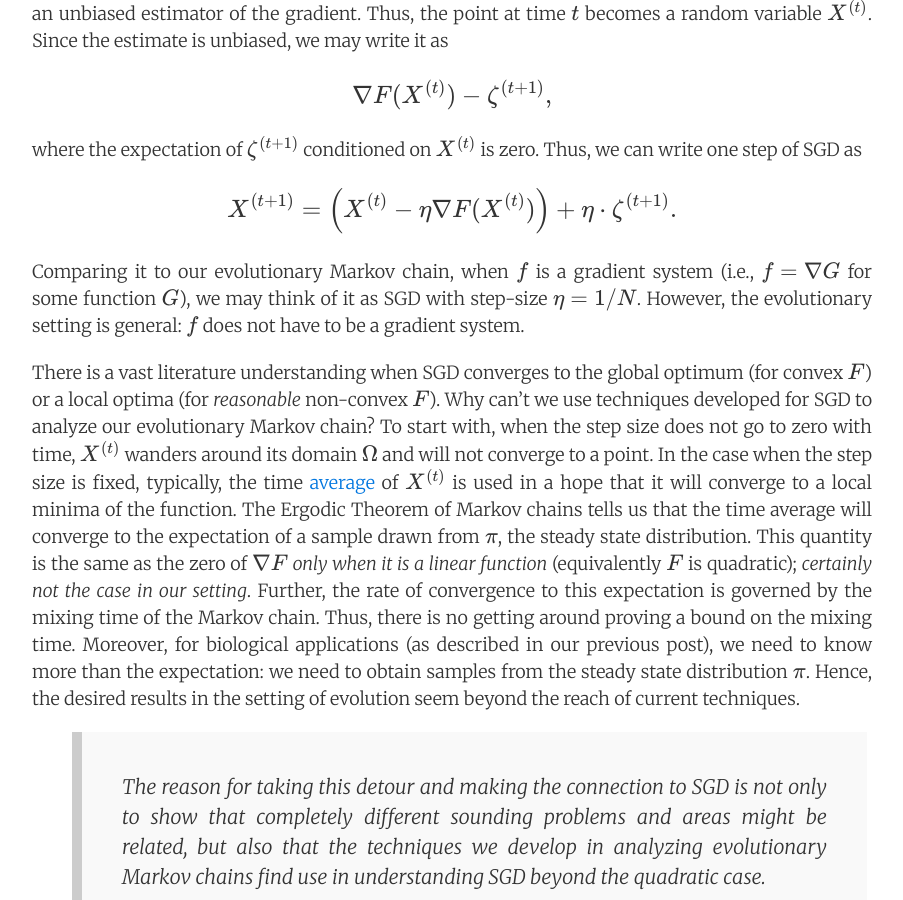
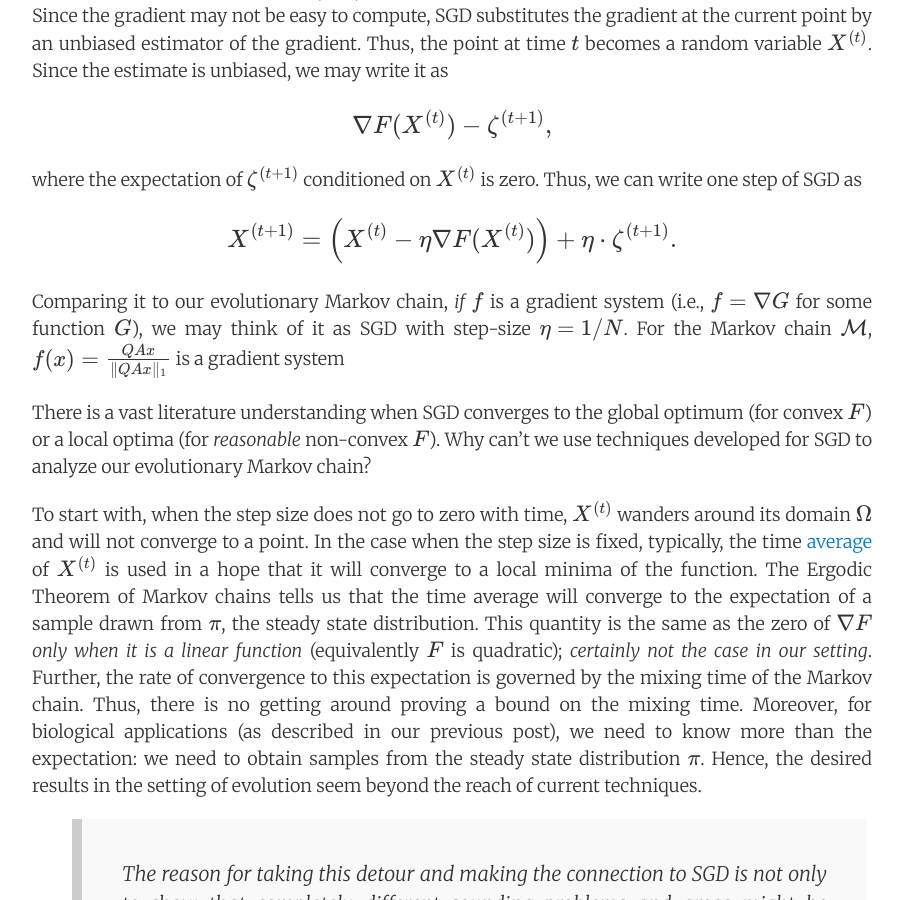
Before and after one commit to offconvex/offconvex.github.io, a Jekyll site: the page built from _posts/2016-04-04-markov-chains-dynamical-systems.md, in a window 1280 px wide and 900 px high, scrolled down 2720 px. Shown: the whole window, without its empty margins (188-1091 px from the left). Built offline with Jekyll 4.4.1, drawn with Linux system fonts in a browser that asks for light colours; nearby versions of some CDN libraries; formulas are drawn with MathJax 3; comment, search, counter and statistics services are not loaded; some of the changed text lies outside the part shown.

Commit message:
Update 2016-04-04-markov-chains-dynamical-systems.md

```diff
--- a/_posts/2016-04-04-markov-chains-dynamical-systems.md
+++ b/_posts/2016-04-04-markov-chains-dynamical-systems.md
@@ -48,7 +48,7 @@ $$
 
 
 > In fact, a moment's thought tells us that this phenomenon transcends any specific model of evolution.
-We can fix **any** dynamical system $g$ over the simplex and define a Markov chain guided by it as follows: If $X^{(t)}$ is the population vector at time $t$, then define $X^{(t+1)}$ as the population vector obtained by taking $N$ i.i.d. (or even correlated) copies from $g(X^{(t)})$.
+We can fix **any** dynamical system $g$ over the simplex and define a Markov chain guided by it as follows: If $X^{(t)}$ is the population vector at time $t$, then define $X^{(t+1)}$ as the population vector obtained by taking $N$ i.i.d. (or even correlated) copies from $g(X^{(t)})$. By design, $g$ is the expected motion of this Markov chain.
 
 
 ## Evolution on Finite Populations = Noisy Evolution on Infinite Populations
@@ -90,10 +90,11 @@ $$
  X^{(t+1)} = \left( X^{(t)} -\eta \nabla F(X^{(t)}) \right) +\eta \cdot  \zeta^{(t+1)}.
 $$
 
-Comparing it to our evolutionary Markov chain, when $f$ is a gradient system (i.e., $f=\nabla G$ for some function $G$), we  may think of it as SGD with  step-size $\eta=1/N$. However, the evolutionary setting is general: $f$ does not have to be a gradient system.
+Comparing it to our evolutionary Markov chain, *if* $f$ is a gradient system (i.e., $f=\nabla G$ for some function $G$), we  may think of it as SGD with  step-size $\eta=1/N$. For the Markov chain $\mathcal M$,  $f(x)=\frac{QA x}{\Vert QA x\Vert_1}$ is a gradient system
 
 There is a vast literature understanding when SGD converges to the global optimum (for convex $F$) or a local optima (for *reasonable* non-convex $F$).
 Why can't we use techniques developed for SGD  to analyze our evolutionary Markov chain?
+
 To start with, when the step size does not go to zero with time,  $X^{(t)}$ wanders around its domain $\Omega$ and will not converge to a point.
 In the case when the step size is fixed, typically, the time [average](http://arxiv.org/pdf/1306.2119.pdf) of $X^{(t)}$ is used in a hope that it will converge to a local minima of the function.
 The Ergodic Theorem of Markov chains tells us that the time average will  converge to the expectation of a sample drawn from $\pi$, the steady state distribution.
```
